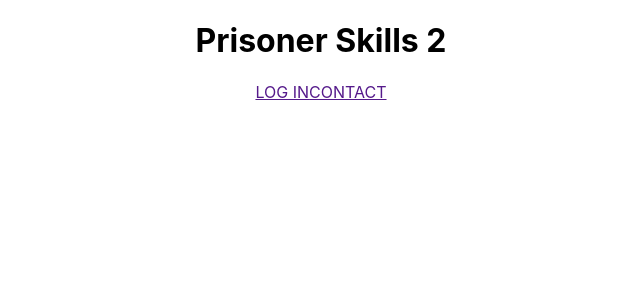
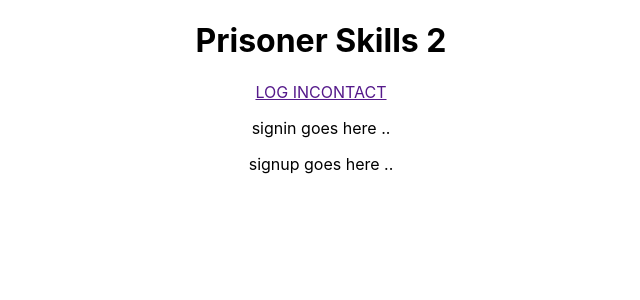
Before and after one commit to evoingram/Front-End, a React (Create React App) app in the folder prisoner-skills-2/: page /login in a window 1280 px wide. Shown: the top 300 px of the page, without its empty margins (319-959 px from the left). Built offline with nearby package versions, Linux system fonts and the light colour scheme.

Commit message:
created homepage and loginpage - display only - NO DATA

```diff
--- a/prisoner-skills-2/src/App.js
+++ b/prisoner-skills-2/src/App.js
@@ -1,13 +1,20 @@
 import React from 'react';
+import { Route } from "react-router-dom";
 import './App.css';
 
 import Header from "./components/header/Header"
+import HomePage from "../src/pages/homepage/HomePage";
+import LoginPage from "../src/pages/login/LoginPage";
 
 function App() {
   return (
     <div className="App">
       <h1>Prisoner Skills 2</h1>
       <Header />
+        <div>
+          <Route exact path="/" component={HomePage} />
+          <Route path="/login" component={LoginPage} />
+        </div>
     </div>
   );
 }
--- a/prisoner-skills-2/src/index.js
+++ b/prisoner-skills-2/src/index.js
@@ -7,7 +7,3 @@
 
 
 ReactDOM.render(<Router><App /></Router>, document.getElementById('root'));
-
-// If you want your app to work offline and load faster, you can change
-// unregister() to register() below. Note this comes with some pitfalls.
-// Learn more about service workers: https://bit.ly/CRA-PWA
--- /dev/null
+++ b/prisoner-skills-2/src/pages/homepage/HomePage.jsx
@@ -0,0 +1,9 @@
+import React from "react";
+
+const HomePage = () => (
+    <div className="homepage">
+        <p>Link to directory here ...</p>
+    </div>
+);
+
+export default HomePage;
--- /dev/null
+++ b/prisoner-skills-2/src/pages/login/LoginPage.jsx
@@ -0,0 +1,10 @@
+import React from "react";
+
+const LoginPage = () => (
+    <div className="login-page">
+        <p>signin goes here ..</p>
+        <p>signup goes here ..</p>
+    </div>
+);
+
+export default LoginPage;
```
